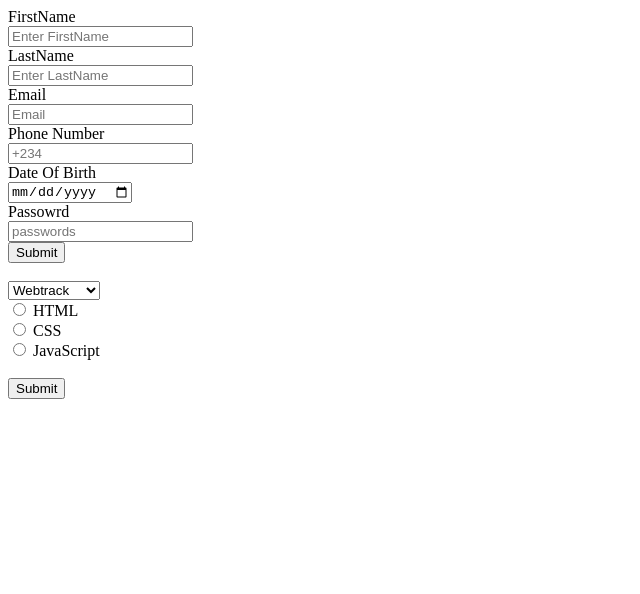
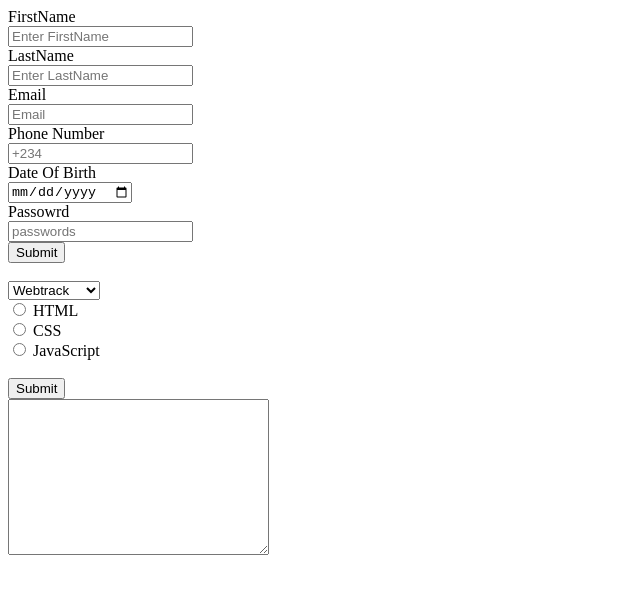
Before and after one commit to Clintoncode/forms, a plain HTML site: page index.html in a window 1280 px wide. Shown: the whole page, without its empty margins (0-640 px from the left). Drawn offline with Linux system fonts and the light colour scheme.

Commit message:
textarea added

```diff
--- a/index.html
+++ b/index.html
@@ -44,9 +44,10 @@
   <input type="radio" id="javascript" value="JavaScript">
   <label for="javascript">JavaScript</label><br><br>
 
-  <input type="submit" value="Submit">
+  <input type="submit" value="Submit"><br>
+
+  <textarea cols="30" rows="10"></textarea>
 </form>
-    </form>
 
 </body>
 </html>
```
